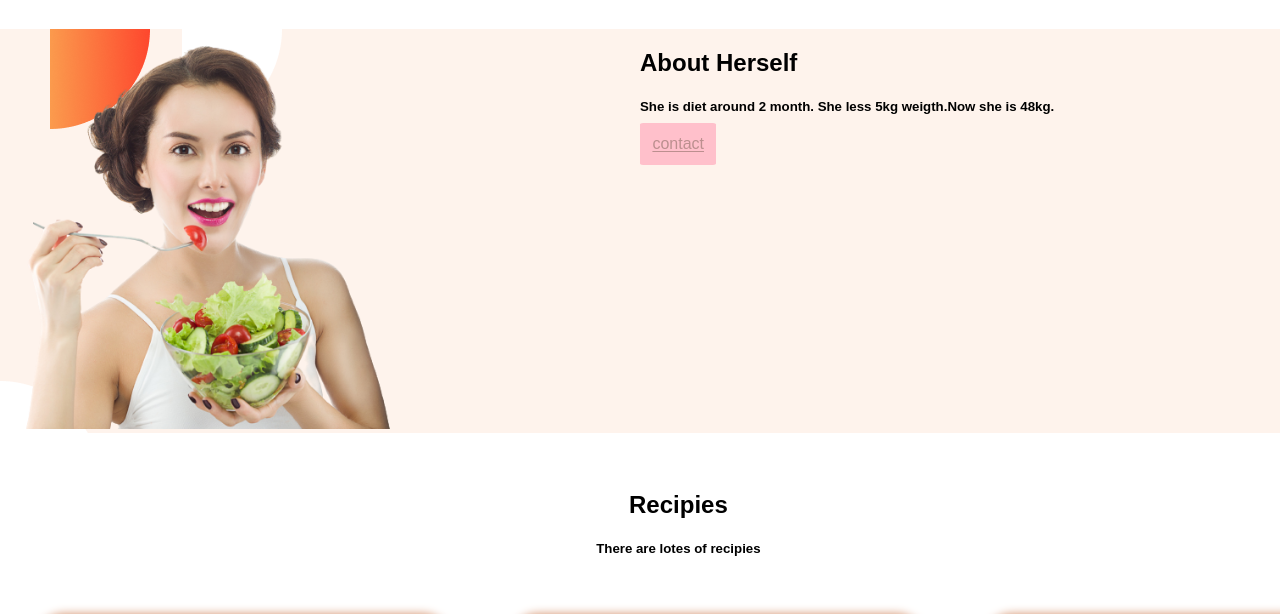
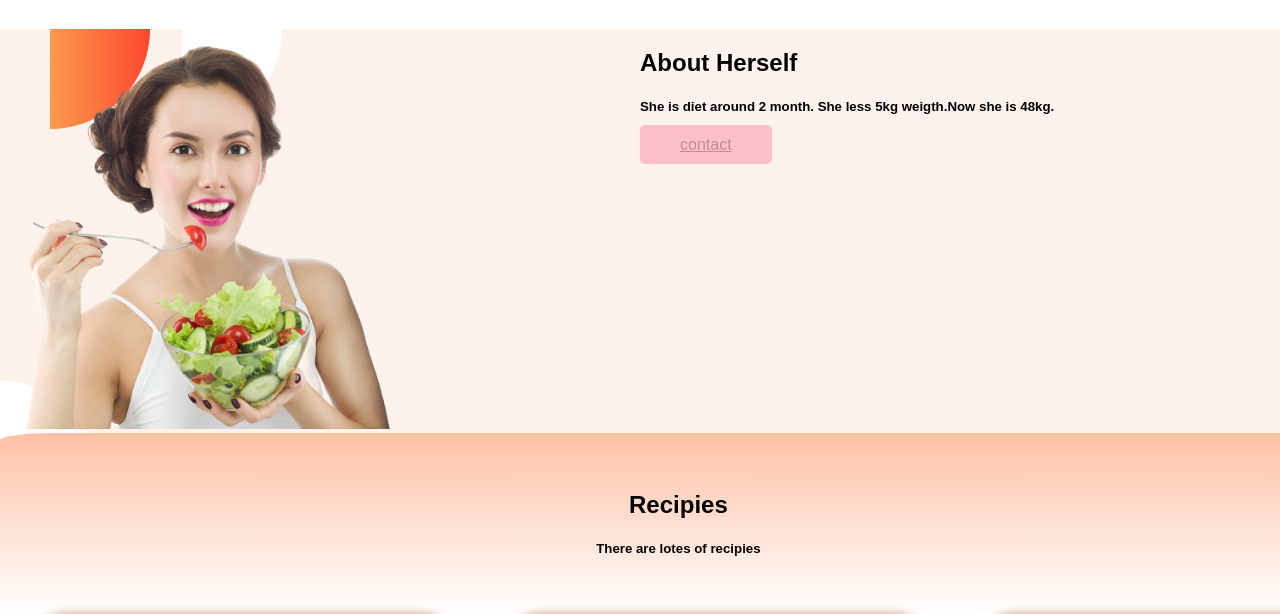
Before and after one commit to zannatnaba/Food-Network, a plain HTML site: page index.html in a window 1280 px wide. Shown: the part 620-1234 px from the top of the page. Drawn offline with Linux system fonts and the light colour scheme.

Commit message:
food-network

```diff
--- a/index.html
+++ b/index.html
@@ -40,7 +40,7 @@
         </div>
     </section>
     <section>
-        <div class="alain">
+        <div class="fw">
             <h1> Recipies</h1>
             <h5>There are lotes of recipies</h5>
         </div>
@@ -61,11 +61,11 @@
             <h1>DELICIOUS BREAD</h1>
             <p>Calories : 450 cal</p>
         </div>
-    </section><br><br>
+    </section><br><br><br>
     <section>
         <div class="fw">FOOD WEB</div>
     </section>
-    <section class="sec-3">
+    <section class="section-4">
         <div class="food">
             <h1><i> Food Web Devloper</i></h1> <br>
             <h4>Contact with us.</h4> <br> <br>
--- a/style.css
+++ b/style.css
@@ -39,17 +39,8 @@ background-repeat: no-repeat;
 .half{
     width: 50%;
 }
-.sec-3{
+.section-4{
     display: flex;
-}
-.alain{
-    width:100%;
-    padding: 3%;
-    background-image: linear-gradient(rgb(243, 203, 209));
-    background-repeat: no-repeat;
-    border-radius: 4%;
-    text-align: center;
-    text-size-adjust: 11px;
 }
 .section-3{
     display: flex;
```
